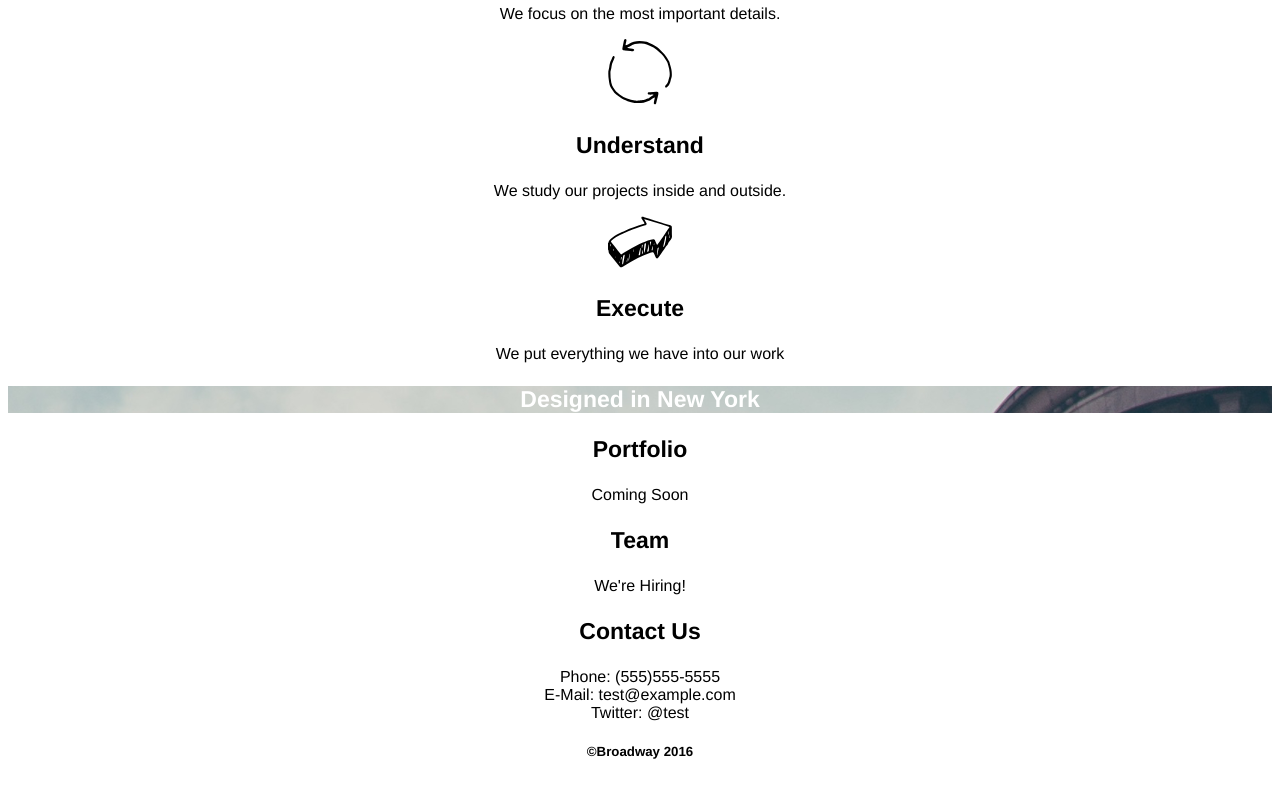
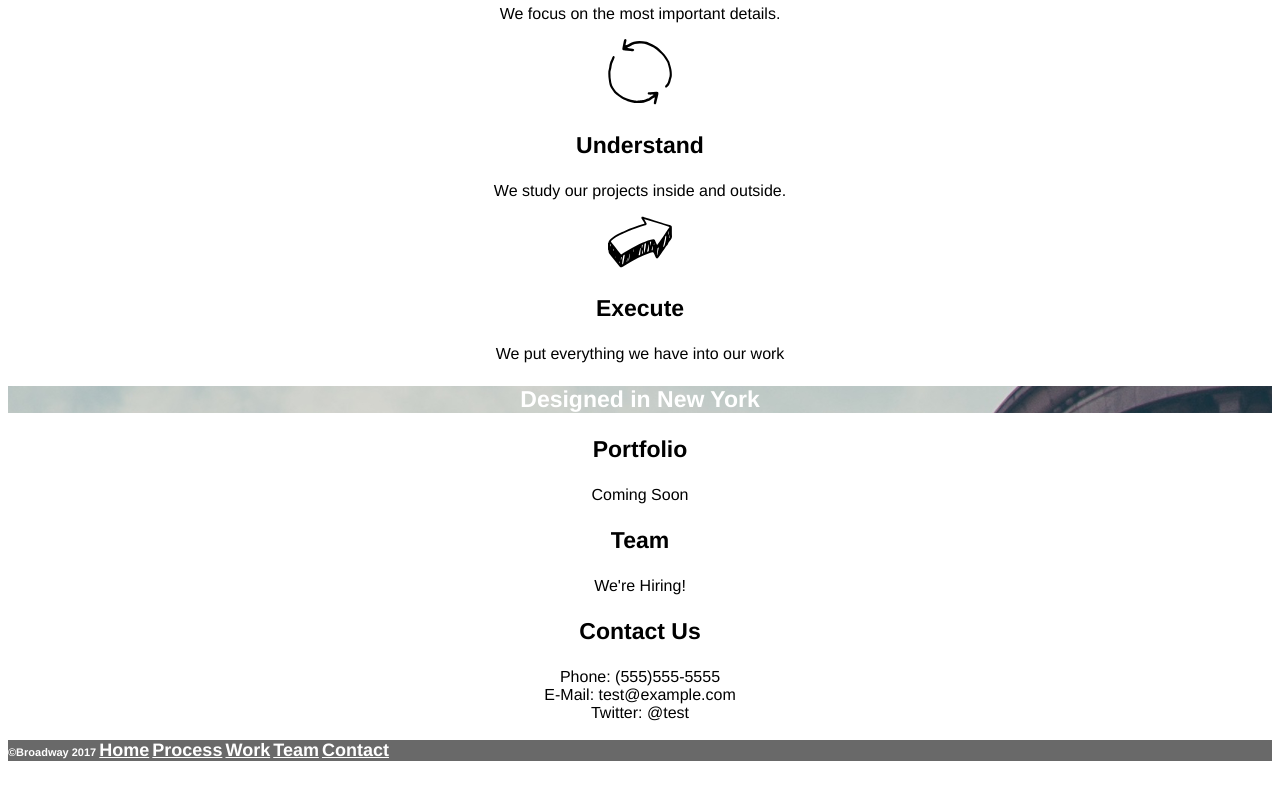
Before and after one commit to Reflekshn/broadway-design, a plain HTML site: page index.html in a window 1280 px wide. Shown: the part 540-1340 px from the top of the page. Drawn offline with Linux system fonts and the light colour scheme.

Commit message:
Final small style edits

```diff
--- a/index.html
+++ b/index.html
@@ -57,15 +57,13 @@
       Twitter: @test
     </p>
 
-    <h5 class="footer">&copy;Broadway 2016
-    <p>
+    <h5 class="footer">&copy;Broadway 2017
       <a class="nav_link" href="#">Home</a>
-      <a class="nav_link" href="#">Process</a>
-      <a class="nav_link" href="#">Work</a>
-      <a class="nav_link" href="#">Team</a>
-      <a class="nav_link" href="#">Contact</a>
-    </p>
-    <h5>
+      <a class="nav_link" href="#process">Process</a>
+      <a class="nav_link" href="#work">Work</a>
+      <a class="nav_link" href="#team">Team</a>
+      <a class="nav_link" href="#contact">Contact</a>
+    </h5>
 
   </body>
 </html>
--- a/resources/css/index.css
+++ b/resources/css/index.css
@@ -1,5 +1,5 @@
 body {
-  font-family: Helvetica;
+  font-family: Helvetica, sans-serif;
   text-align: center;
 }
 
@@ -10,7 +10,13 @@ body {
 .nav_link {
   font-size: 18px;
   color: white;
-  font-weight: bold;
+}
+
+.footer {
+  font-size: 11px;
+  color: white;
+  text-align: left;
+  background-color: dimgray;
 }
 
 h1 {
```
